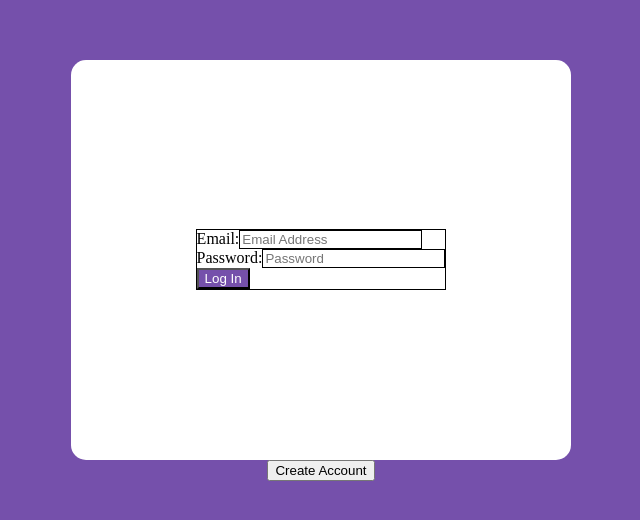
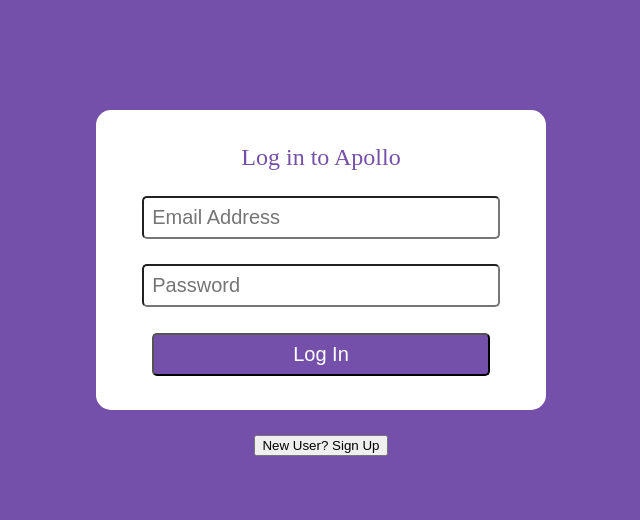
Before and after one commit to apollo-nu/Apollo-client, a React (Create React App) app: page /login in a window 1280 px wide. Shown: the part 130-650 px from the top of the page, without its empty margins (319-959 px from the left). Built offline with nearby package versions, Linux system fonts and the light colour scheme.

Commit message:
Further Styling

```diff
--- a/src/components/Creds/Email.js
+++ b/src/components/Creds/Email.js
@@ -6,7 +6,7 @@ class Email extends Component {
     render() {
         return (
             <input type="email"
-                   className="Email"
+                   className="AuthTextField"
                    name={this.props.name}
                    placeholder={this.props.placeholder}
                    onChange={this.props.onChange}
--- a/src/components/Creds/LoginPage/LoginForm.js
+++ b/src/components/Creds/LoginPage/LoginForm.js
@@ -54,9 +54,7 @@ class LoginForm extends Component {
 
     render() {
         return (
-            <div>
-                <label>
-                    Email:
+            <div className="LoginForm">
                 <Email name="email"
                         placeholder="Email Address"
                         onChange={e => {
@@ -66,10 +64,6 @@ class LoginForm extends Component {
                             });
                         }}
                         value={this.state.email}/>
-                </label>
-                <br/>
-                <label>
-                    Password:
                 <Password name="password"
                             placeholder="Password"
                             onChange={e => {
@@ -79,11 +73,9 @@ class LoginForm extends Component {
                                 });
                             }}
                             value={this.state.password}/>
-                </label>
-                <br/>
-                {this.state.errorVisible? <ErrorText value={this.state.errorText}/> : null}
                 <Submit value="Log In"
                         onClick={this.login.bind(this)}/>
+                {this.state.errorVisible? <ErrorText value={this.state.errorText}/> : null}
             </div>
         )
     }
--- a/src/components/Creds/LoginPage/LoginPage.js
+++ b/src/components/Creds/LoginPage/LoginPage.js
@@ -4,7 +4,7 @@ import LoginWrapper from "./LoginWrapper";
 
 // Wrapper for the entire Login Page
 class LoginPage extends Component {
-  //Callback that redirects to createAccount page
+  // Callback that redirects to createAccount page
   moveToCreate() {
     this.props.history.push("/createAccount/");
   }
@@ -14,7 +14,7 @@ class LoginPage extends Component {
       <div className="LoginPage">
         <LoginWrapper history={this.props.history}/>
         <input type="button"
-               value="Create Account"
+               value="New User? Sign Up"
                onClick={this.moveToCreate.bind(this)}/>
       </div>
     );
--- a/src/components/Creds/LoginPage/LoginWrapper.js
+++ b/src/components/Creds/LoginPage/LoginWrapper.js
@@ -7,9 +7,10 @@ class LoginWrapper extends Component {
   render() {
     return (
         <div className="LoginWrapper">
-          <div className="LoginForm">
-            <LoginForm history={this.props.history}/>
+          <div className="AuthHeaderText">
+            Log in to Apollo
           </div>
+          <LoginForm history={this.props.history}/>
         </div>
     );
   }
--- a/src/components/Creds/Password.js
+++ b/src/components/Creds/Password.js
@@ -6,7 +6,7 @@ class Password extends Component {
     render() {
         return (
             <input type="password"
-                   className="Password"
+                   className="AuthTextField"
                    name={this.props.name}
                    placeholder={this.props.placeholder}
                    onChange={this.props.onChange}
--- a/src/index.css
+++ b/src/index.css
@@ -103,27 +103,46 @@ body {
     flex-direction: column;
     align-items: center;
     justify-content: center;
-    width: 500px;
-    height: 400px;
+    width: 450px;
+    height: 300px;
+    margin-top: 25px;
+    margin-bottom: 25px;
     border-radius: 15px;
     background-color: white;
 }
 
 .LoginForm {
-    border: 1px solid black;
+    display: flex;
+    flex-direction: column;
+    align-items: center;
+    justify-content: space-between;
+    width: 75%;
+    height: 60%;
 }
 
-.Email {
-    border: 1px solid black;
+.AuthHeaderText {
+    color: #7550ab;
+    font-size: 18pt;
+    margin-bottom: 25px;
 }
 
-.Password {
-    border: 1px solid black;
+.AuthTextField {
+    width: 100%;
+    padding: 8px;
+    font-size: 20px;
+    border-radius: 5px;
 }
 
 .SubmitButton {
+    width: 100%;
+    padding: 8px;
+    font-size: 20px;
+    border-radius: 5px;
     color: white;
     background-color: #7550ab;
+    cursor: pointer;
+    cursor: -moz-pointer;
+    cursor: -webkit-pointer;
 }
 
 .ErrorText {
```
Lines whose indentation alone changed are shown as unchanged.
